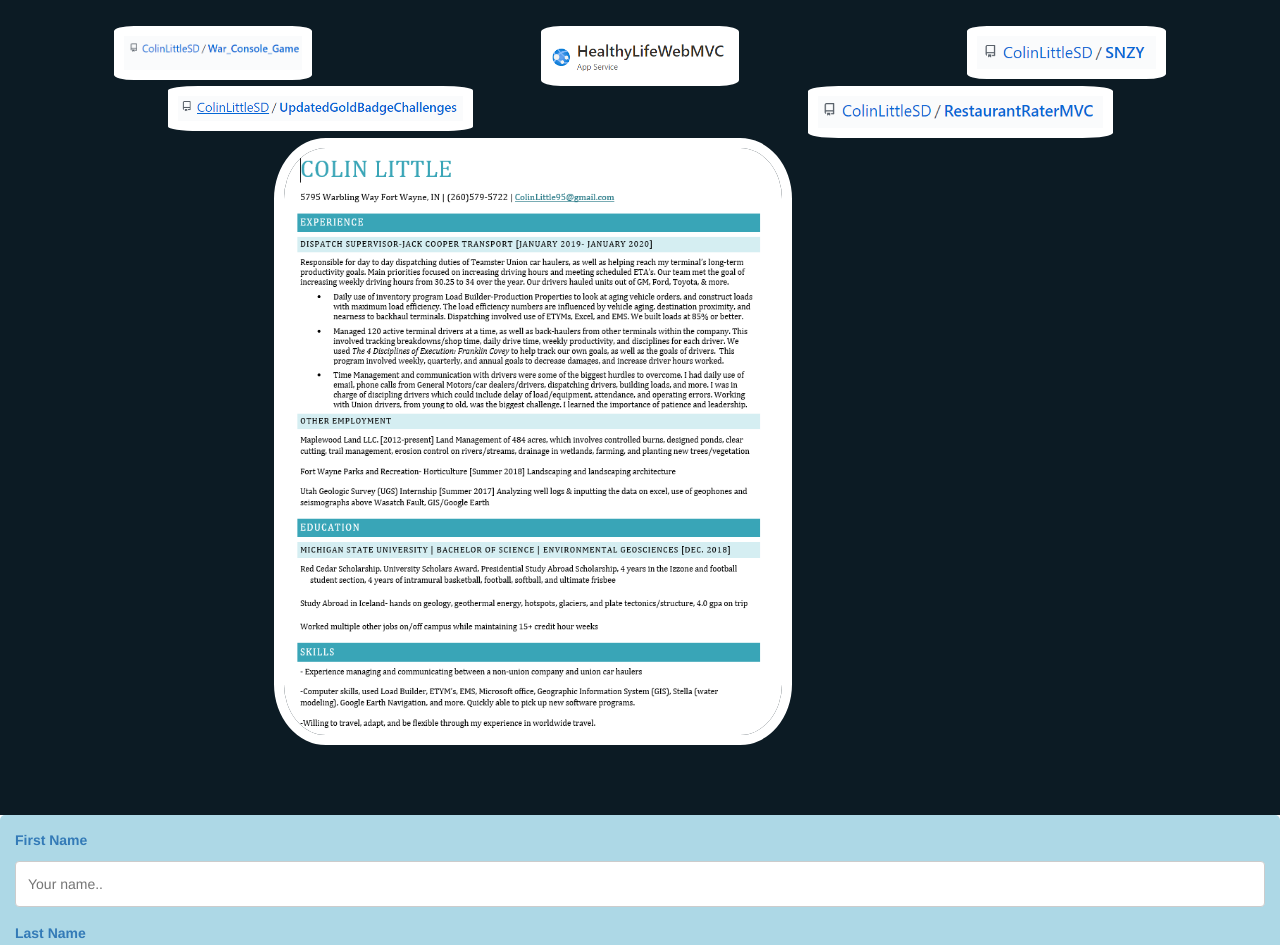
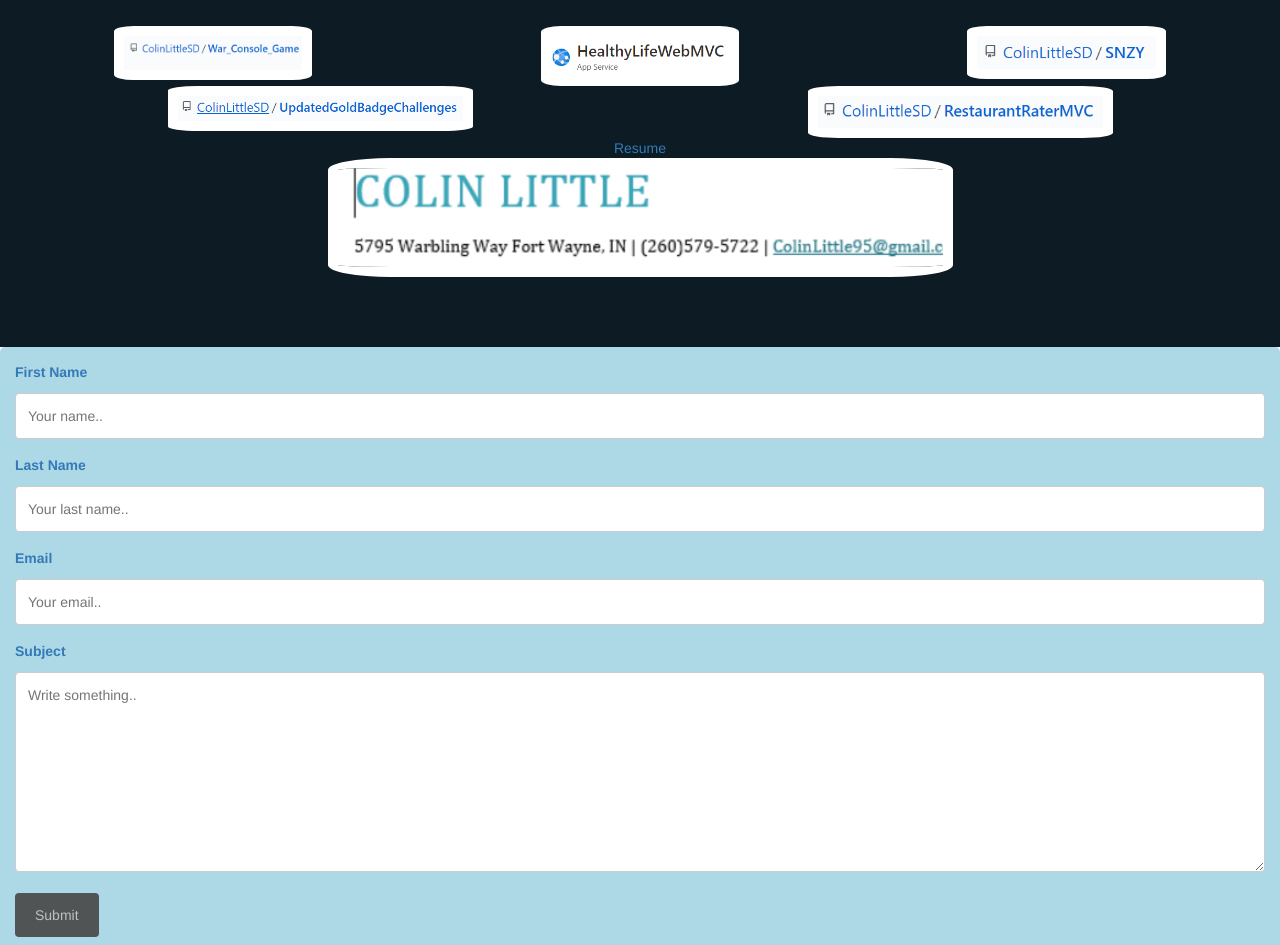
Before and after one commit to ColinLittleSD/UpdatedPortfolio, a plain HTML site: page RedBadgePortfolio/index.html in a window 1280 px wide. Shown: the part 1220-2165 px from the top of the page. Drawn offline with nearby package versions, Linux system fonts and the light colour scheme.

Commit message:
resume stuff

```diff
--- a/RedBadgePortfolio/index.html
+++ b/RedBadgePortfolio/index.html
@@ -79,8 +79,8 @@
                 <a href="https://github.com/ColinLittleSD/RestaurantRaterMVC"><img src="assets/RestaurantRater.PNG" class="img-responsive" style="width:100%" >
               </div>
             <br>
-            <div class="col-sm-10">
-                <a href="https://github.com/ColinLittleSD/RestaurantRaterMVC"><img src="assets/Resume.PNG" class="img-responsive" style="width:100%" >
+            <div class="col-sm-12">
+                <a href="https://github.com/ColinLittleSD/Portfolio/blob/master/RedBadgePortfolio/Assets/Resume.PNG">Resume<img src="assets/ResumeSnippet.PNG" class="img-responsive" style="width:100%" >
               </div>
 
         </div>
```
Also changed, not shown: RedBadgePortfolio/Assets/ResumeSnippet.PNG (added).
